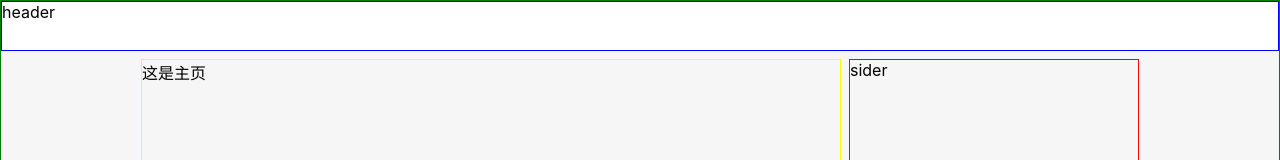
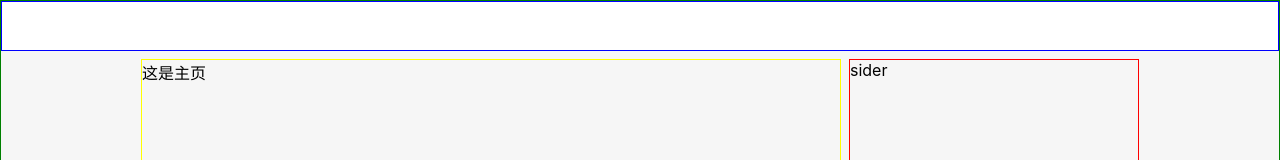
Before and after one commit to Orange-ice/talk-everything, a React (Vite) app: page /#/home in a window 1280 px wide. Shown: the top 160 px of the page. Built offline with nearby package versions, Linux system fonts and the light colour scheme.

Commit message:
创建自定义的icon组件

```diff
--- a/index.html
+++ b/index.html
@@ -8,6 +8,7 @@
   </head>
   <body>
     <div id="root"></div>
+    <script src="//at.alicdn.com/t/font_2774627_67eb81nuhxl.js"></script>
     <script type="module" src="/src/main.tsx"></script>
   </body>
 </html>
--- /dev/null
+++ b/src/components/customIcon/index.scss
@@ -0,0 +1,4 @@
+.custom-icon {
+    width: 1em;
+    height: 1em;
+}
--- /dev/null
+++ b/src/components/customIcon/index.tsx
@@ -0,0 +1,17 @@
+import './index.scss';
+import React from 'react';
+import { joinClass } from '../../utils';
+
+interface IconProps extends React.SVGAttributes<SVGElement> {
+    name: string;
+}
+
+const CustomIcon: React.FunctionComponent<IconProps> = ({ name, className, ...reset }) => {
+    return (
+        <svg className={joinClass('custom-icon', className)} {...reset}>
+            <use xlinkHref={`#icon-${name}`}/>
+        </svg>
+    );
+};
+
+export default CustomIcon;
--- a/src/components/header/index.tsx
+++ b/src/components/header/index.tsx
@@ -1,9 +1,12 @@
 import './index.scss';
 import React from 'react';
+import CustomIcon from '../customIcon';
 
 const Header = () => {
     return (
-        <div className="header">header</div>
+        <div className="header">
+            <CustomIcon name="talk"/>
+        </div>
     );
 };
 
--- /dev/null
+++ b/src/utils/index.ts
@@ -0,0 +1,7 @@
+/**
+ * 合并多个className
+ * @param names 要合并的classNames
+ * */
+export const joinClass = (...names: (string | undefined)[]) => {
+    return names.filter(Boolean).join(' ');
+};
```
Also changed, not shown: src/assets/images/logo.svg (deleted).
